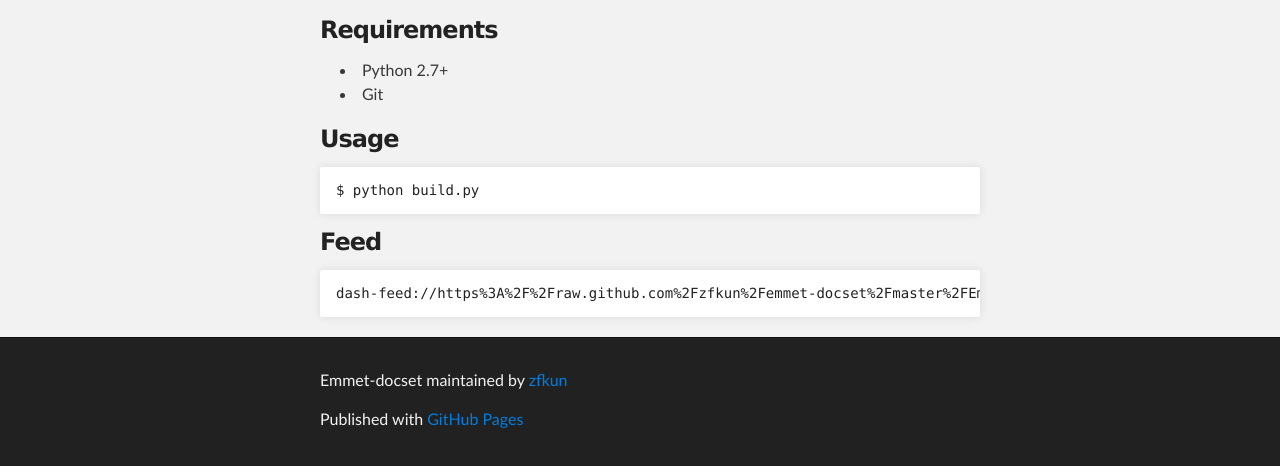
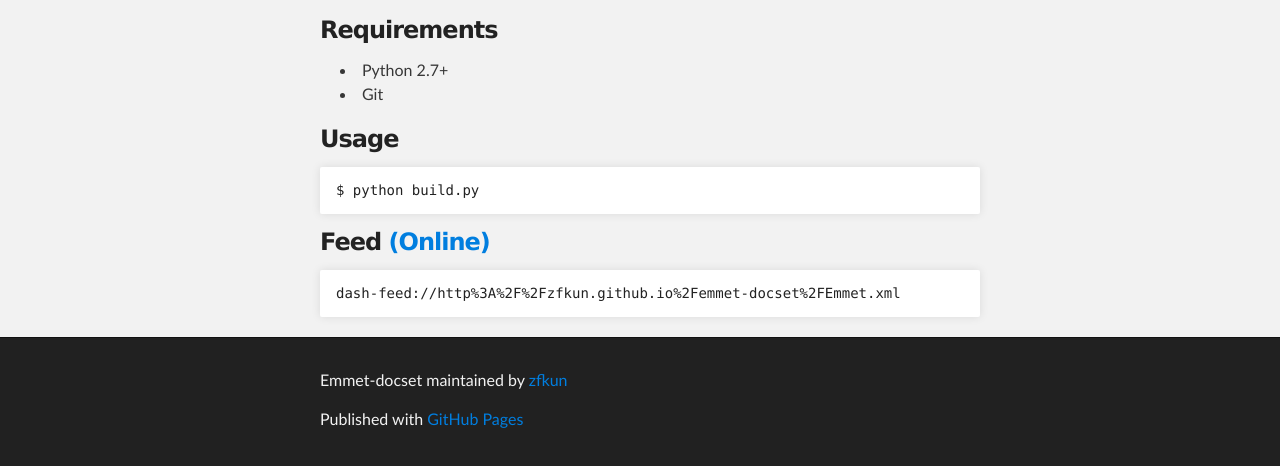
Before and after one commit to zfkun/emmet-docset, a plain HTML site: page index.html in a window 1280 px wide. Shown: the part 351-817 px from the top of the page. Drawn offline with Linux system fonts and the light colour scheme.

Commit message:
update feed info
update feed info

```diff
--- a/index.html
+++ b/index.html
@@ -49,9 +49,8 @@
 </code></pre>
 
 <h3>
-<a name="feed" class="anchor" href="#feed"><span class="octicon octicon-link"></span></a>Feed</h3>
-
-<pre><code>dash-feed://https%3A%2F%2Fraw.github.com%2Fzfkun%2Femmet-docset%2Fmaster%2FEmmet.xml
+<a name="feed" class="anchor" href="#feed"><span class="octicon octicon-link"></span></a>Feed <a href="http://zfkun.github.io/emmet-docset/Emmet.xml">(Online)</a></h3>
+<pre><code>dash-feed://http%3A%2F%2Fzfkun.github.io%2Femmet-docset%2FEmmet.xml
 </code></pre>
       </section>
     </div>
```
